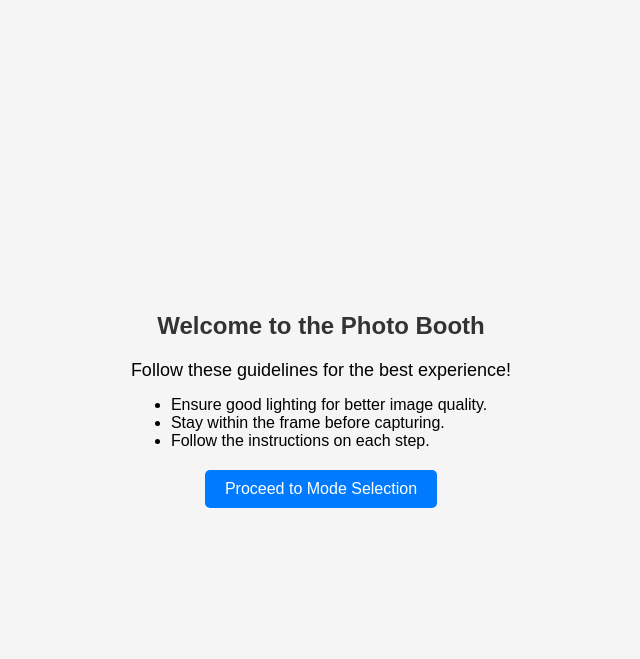
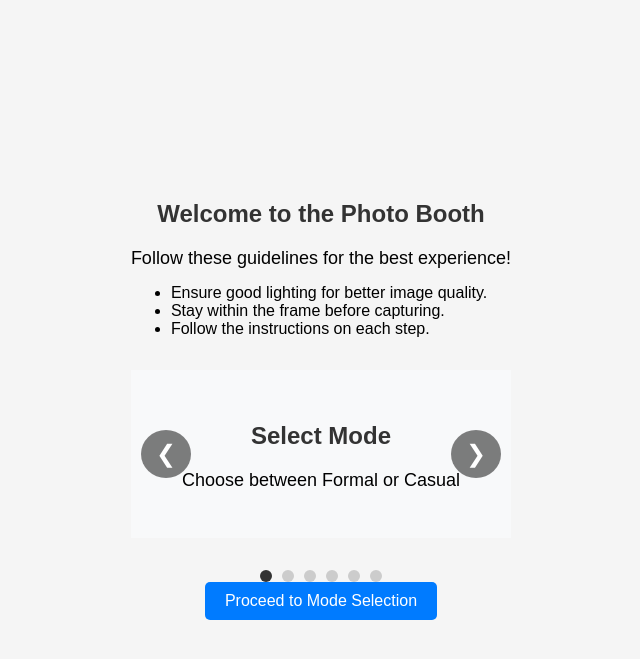
Before and after one commit to ndercity/M5, a Flask app: page / in a window 1280 px wide. Shown: the top 659 px of the page, without its empty margins (319-959 px from the left). Run offline with Flask 3, Linux system fonts and the light colour scheme.

Commit message:
added photobooth tutorial

```diff
--- a/Photobooth/static/css/home.css
+++ b/Photobooth/static/css/home.css
@@ -1,6 +1,8 @@
 main {
     text-align: center;
     padding: 20px;
+    max-width: 800px;
+    max-height: 480px;
 }
 
 h2 {
@@ -32,3 +34,78 @@ a.btn-link {
 a.btn-link:hover {
     background-color: #0056b3;
 }
+
+
+/* Carousel styles */
+.carousel-container {
+    position: relative;
+    max-width: 800px;
+    margin: 2rem auto;
+    overflow: hidden;
+}
+
+.carousel {
+    display: flex;
+    justify-content: center;
+    align-items: center;
+    transition: transform 0.5s ease-in-out;
+}
+
+.carousel-item {
+    min-width: 100%;
+    padding: 2rem;
+    text-align: center;
+    background-color: #f8f9fa;
+    border-radius: 8px;
+    box-shadow: 0 2px 10px rgba(0, 0, 0, 0.1);
+    display: none;
+}
+
+.carousel-item.active {
+    display: block;
+}
+
+.carousel-control {
+    position: absolute;
+    top: 50%;
+    transform: translateY(-50%);
+    background-color: rgba(0, 0, 0, 0.5);
+    color: white;
+    border: none;
+    padding: 10px 15px;
+    cursor: pointer;
+    border-radius: 50%;
+    font-size: 1.5rem;
+    z-index: 10;
+}
+
+.carousel-control.prev {
+    left: 10px;
+}
+
+.carousel-control.next {
+    right: 10px;
+}
+
+.carousel-control:hover {
+    background-color: rgba(0, 0, 0, 0.8);
+}
+
+.carousel-indicators {
+    display: flex;
+    justify-content: center;
+    margin-top: 1rem;
+}
+
+.carousel-indicator {
+    width: 12px;
+    height: 12px;
+    border-radius: 50%;
+    background-color: #ccc;
+    margin: 0 5px;
+    cursor: pointer;
+}
+
+.carousel-indicator.active {
+    background-color: #333;
+}
--- a/Photobooth/templates/home.html
+++ b/Photobooth/templates/home.html
@@ -1,8 +1,12 @@
 {% extends "base.html" %}
 
 {% block title %}Home - Photo Booth{% endblock %}
-{% block extra_css %}<link rel="stylesheet" href="{{ url_for('static', filename='css/home.css') }}">{% endblock %}
-{% block extra_js %}<script src="{{ url_for('static', filename='js/home.js') }}"></script>{% endblock %}
+{% block extra_css %}
+<link rel="stylesheet" href="{{ url_for('static', filename='css/home.css') }}">
+{% endblock %}
+{% block extra_js %}
+<script src="{{ url_for('static', filename='js/home.js') }}"></script>
+{% endblock %}
 
 {% block content %}
     <main>
@@ -13,6 +17,48 @@
             <li>Stay within the frame before capturing.</li>
             <li>Follow the instructions on each step.</li>
         </ul>
+
+        <div class="carousel-container">
+            <div class="carousel">
+                <div class="carousel-item active">
+                    <h2>Select Mode</h2>
+                    <p>Choose between Formal or Casual</p>
+                </div>
+
+                <div class="carousel-item">
+                    <h2>Capture</h2>
+                    <p>Get Ready and Press the Capture Button</p>
+                </div>
+
+                <div class="carousel-item">
+                    <h2>Strike a Pose</h2>
+                    <p>Your picture will be taken after the countdown</p>
+                </div>
+
+                <div class="carousel-item">
+                    <h2>Redo?</h2>
+                    <p>Need a redo? Tap Retake to try again</p>
+                </div>
+
+                <div class="carousel-item">
+                    <h2>Edit</h2>
+                    <p>Customize the photos to your hearts content</p>
+                </div>
+
+                <div class="carousel-item">
+                    <h2>Send</h2>
+                    <p>Send the photo to your e-mail and save it</p>
+                </div>
+            </div>
+
+            <button class="carousel-control prev" aria-label="Previous slide">&#10094;</button>
+            <button class="carousel-control next" aria-label="Next slide">&#10095;</button>
+        </div>
+
+        <div class="carousel-indicators">
+            <!-- Indicators will be added by JavaScript -->
+        </div>
+
         <a href="{{ url_for('mode') }}" class="btn-link">Proceed to Mode Selection</a>
     </main>
 {% endblock %}
```
Also changed, not shown: Photobooth/static/js/home.js (+59 -2 lines).
